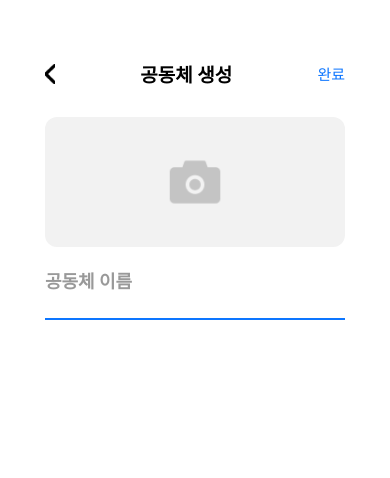
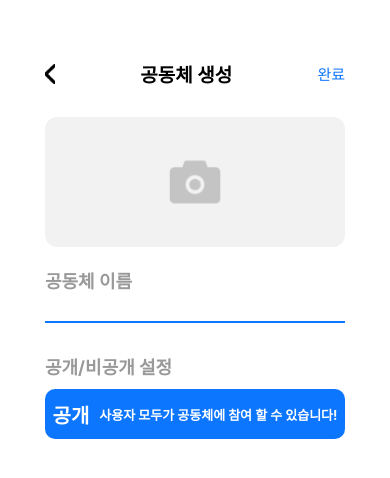
Before and after one commit to Bamdoliro/G-A, a React Native app: screen /GatiProducePage in a window 390 px wide. Shown: the top 478 px of the page. Built offline with nearby package versions, Linux system fonts and the light colour scheme.

Commit message:
ADD :: GatiProducePage Option Btn 추가 - 하지만 이 버튼은 다른 페이지에도 많이 쓰이기에 common 으로 바꿀 예정

```diff
--- a/pages/GatiProducePage.js
+++ b/pages/GatiProducePage.js
@@ -1,4 +1,4 @@
-import { View, StyleSheet, TouchableOpacity, Image, Text, TextInput } from "react-native";
+import { View, StyleSheet, TouchableOpacity, Image, Text, TextInput, Button } from "react-native";
 import ArrowIcon from "../assets/arrow.png"
 import CameraIcon from "../assets/camera.png"
 
@@ -40,6 +40,23 @@ export default function GatiProducePage({navigation}) {
                 <TextInput
                     style={styles.GatiNameInput}
                 />
+            </View>
+            {/* 공개 비공개 설정 */}
+            <View style={styles.PrivatePublicOption}>
+                <Text style={styles.PrivatePublicOptionTitle}>
+                    공개/비공개 설정
+                </Text>
+                <View style={styles.OptionBtnArea}>
+                    {/* common 으로 바꿔야 함 */}
+                    <TouchableOpacity style={styles.OptionBtn}>
+                        <Text style={styles.OptionBtnTitleText}>
+                            공개
+                        </Text>
+                        <Text style={styles.OptionBtnSubText}>
+                            사용자 모두가 공동체에 참여 할 수 있습니다!
+                        </Text>
+                    </TouchableOpacity>
+                </View>
             </View>
         </View>
     )
@@ -90,12 +107,49 @@ const styles = StyleSheet.create({
     },
     GatiNameInput: {
         width: 300,
-        height: 25,
+        height: 28,
         fontSize: 18
     },
     GatiInputTitle: {
         fontSize: 18,
         color: "#999999",
         fontWeight: "bold"
+    },
+    // 옵션 버튼 부분
+    PrivatePublicOption: {
+        width: 300,
+        height: 100,
+        marginTop: 30
+    },
+    PrivatePublicOptionTitle: {
+        fontSize: 18,
+        color: "#999999",
+        fontWeight: "bold"
+    },
+    OptionBtnArea: {
+        width: 300
+    },
+    // 옵션 버튼
+    OptionBtn: {
+        flexDirection: "row",
+        alignItems: "center",
+        justifyContent: "center",
+        height: 50,
+        backgroundColor: "#0D76FF",
+        borderRadius: 10,
+        paddingLeft: 5,
+        paddingRight: 5,
+        marginTop: 10
+    },
+    OptionBtnTitleText: {
+        fontSize: 20,
+        color: "#fff",
+        fontWeight: "bold"
+    },
+    OptionBtnSubText: {
+        color: "#fff",
+        fontWeight: "bold",
+        marginLeft: 10,
+        fontSize: 13
     }
 })
```
